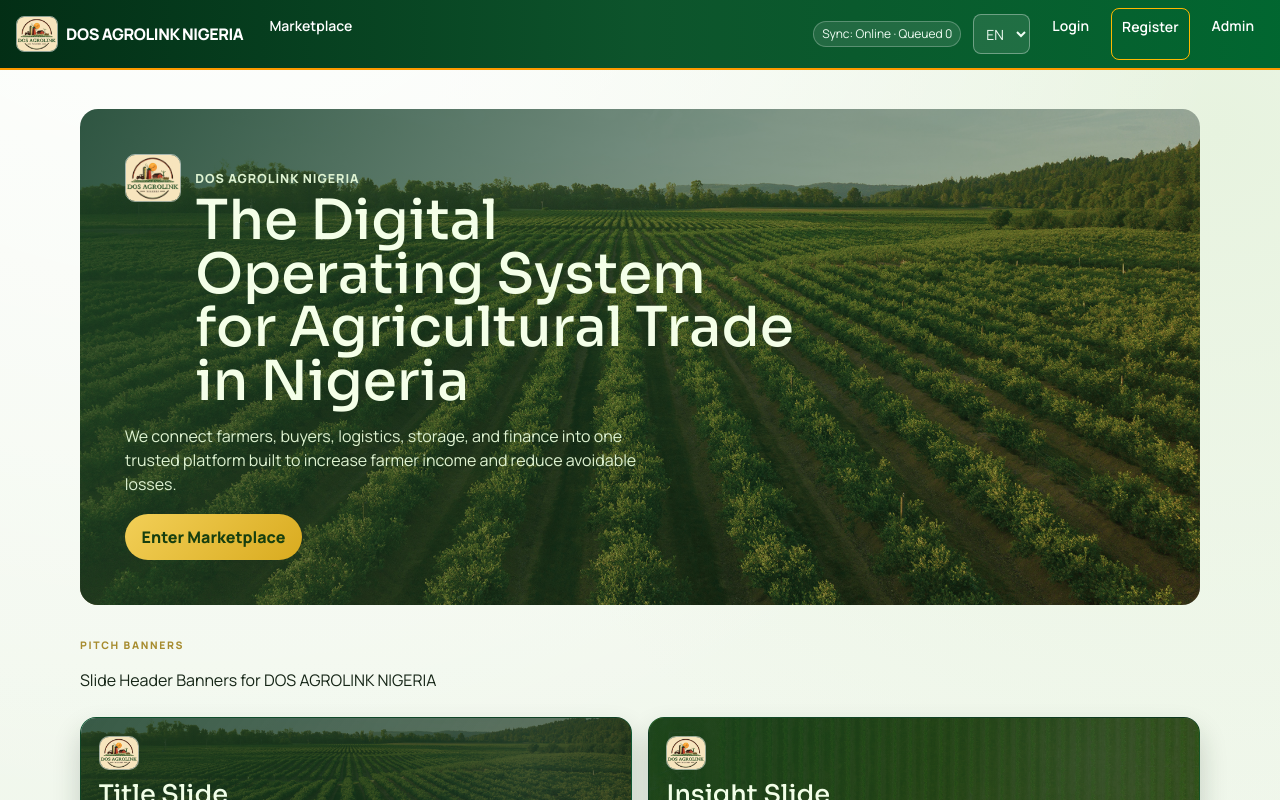
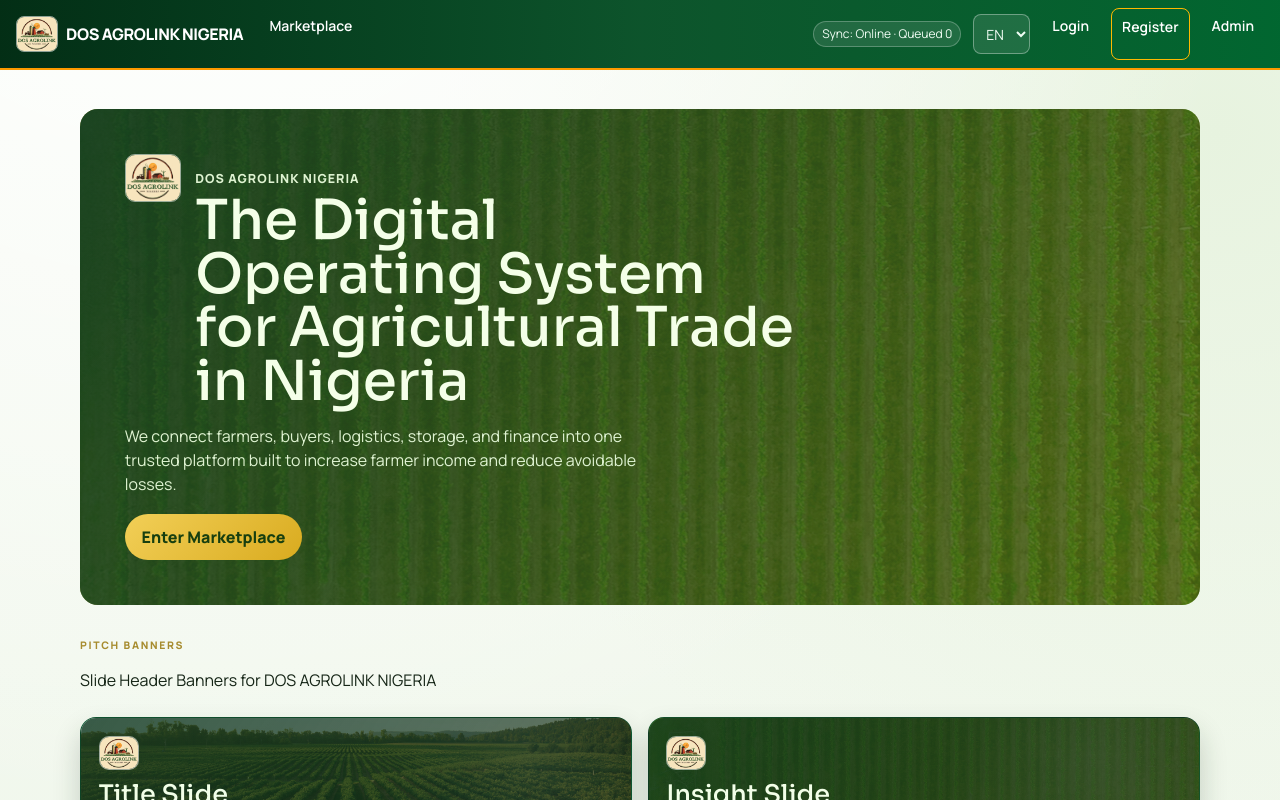
Before and after one commit to steve-diamond/agrolink-frontend, a Next.js app: page / in a window 1280 px wide. Shown: the top 800 px of the page. Built offline with nearby package versions, Linux system fonts and the light colour scheme.

Commit message:
Add rotating multi-image hero slideshow

```diff
--- a/app/globals.css
+++ b/app/globals.css
@@ -499,6 +499,38 @@ button {
   overflow: hidden;
 }
 
+.agropro-hero-slides {
+  position: absolute;
+  inset: 0;
+}
+
+.agropro-hero-slide {
+  position: absolute;
+  inset: 0;
+  opacity: 0;
+  animation: hero-fade-cycle 24s infinite;
+}
+
+.agropro-hero-slide:nth-child(1) {
+  animation-delay: 0s;
+}
+
+.agropro-hero-slide:nth-child(2) {
+  animation-delay: 4.8s;
+}
+
+.agropro-hero-slide:nth-child(3) {
+  animation-delay: 9.6s;
+}
+
+.agropro-hero-slide:nth-child(4) {
+  animation-delay: 14.4s;
+}
+
+.agropro-hero-slide:nth-child(5) {
+  animation-delay: 19.2s;
+}
+
 .agropro-hero-image {
   object-fit: cover;
 }
@@ -746,6 +778,28 @@ button {
   padding-top: 1rem;
 }
 
+@keyframes hero-fade-cycle {
+  0% {
+    opacity: 0;
+    transform: scale(1);
+  }
+  6% {
+    opacity: 1;
+  }
+  19% {
+    opacity: 1;
+    transform: scale(1.04);
+  }
+  24% {
+    opacity: 0;
+    transform: scale(1.05);
+  }
+  100% {
+    opacity: 0;
+    transform: scale(1.05);
+  }
+}
+
 .slide-footer-grid {
   margin-top: 0.6rem;
   display: grid;
--- a/app/page.tsx
+++ b/app/page.tsx
@@ -68,11 +68,25 @@ const impactStats = [
 
 const roadmap = ["MVP launch", "Growth phase", "Logistics expansion", "Finance + warehouse scaling"];
 
+const heroImages = [
+  "/agropro/images/banner.jpg",
+  "/agropro/images/chose.jpg",
+  "/agropro/images/about_img.jpg",
+  "/agropro/images/service1.jpg",
+  "/agropro/images/service2.jpg",
+];
+
 export default function Home() {
   return (
     <main className="agropro-page">
       <section className="agropro-hero">
-        <Image src="/agropro/images/banner.jpg" alt="Nigerian farmland" fill priority className="agropro-hero-image" sizes="100vw" />
+        <div className="agropro-hero-slides" aria-hidden="true">
+          {heroImages.map((src) => (
+            <div className="agropro-hero-slide" key={src}>
+              <Image src={src} alt="Nigerian farmland" fill priority={src === heroImages[0]} className="agropro-hero-image" sizes="100vw" />
+            </div>
+          ))}
+        </div>
         <div className="agropro-hero-overlay" />
         <div className="agropro-hero-content">
           <div className="agropro-brand-row">
```
